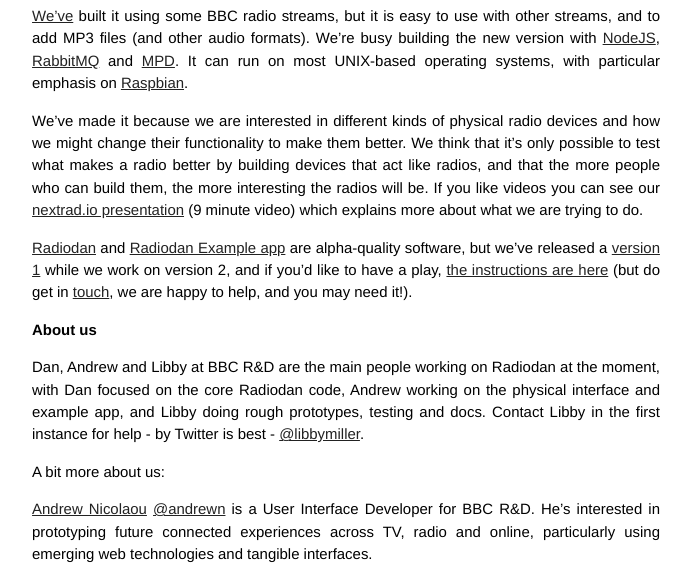
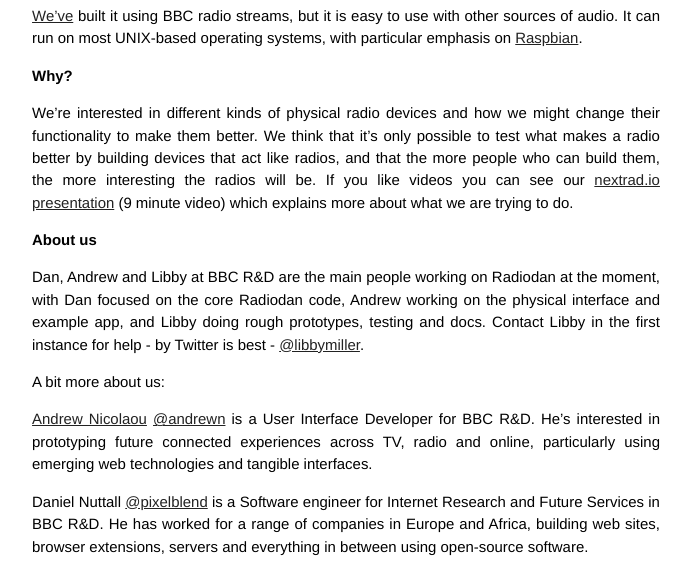
Before and after one commit to radiodan/radiodan.github.io, a Jekyll site: the page built from about/index.md, in a window 1280 px wide and 900 px high, cut to the strip 324-900 px from the top of the window. Shown: the whole strip, without its empty margins (294-985 px from the left). Built offline with Jekyll 4.4.1, drawn with Linux system fonts in a browser that asks for light colours; Markdown is read by kramdown in place of the engine named in the settings; comment, search, counter and statistics services are not loaded.

Commit message:
Front page changes

```diff
--- a/_includes/about-project.md
+++ b/_includes/about-project.md
@@ -1,15 +1,13 @@
 Radiodan is Open Source software that lets you build your own internet radio on
 a Raspberry Pi or in pure software.
 
-[We've](/about) built it using some BBC radio streams, but it is easy to use
-with other streams, and to add MP3 files (and other audio formats). We're busy
-building the new version with [NodeJS](http://www.nodejs.org),
-[RabbitMQ](http://www.rabbitmq.com) and [MPD](http://www.musicpd.org/). It can
+[We've](/about) built it using BBC radio streams, but it is easy to use
+with other sources of audio. It can
 run on most UNIX-based operating systems, with particular emphasis on
 [Raspbian](http://www.raspbian.org/).
 
-
-We've made it because we are interested in different kinds of physical radio
+<h2>Why?</h2>
+We're interested in different kinds of physical radio
 devices and how we might change their functionality to make them better. We
 think that it's only possible to test what makes a radio better by building
 devices that act like radios, and that the more people who can build them, the
@@ -17,7 +15,7 @@
 [nextrad.io presentation](http://nextrad.io/videos/dan-nutall-libby-miller-radiodan-a-cheap-flexible-and-open-ip-radio/)
 (9 minute video) which explains more about what we are trying to do.
 
-
+<!--
 [Radiodan](https://github.com/radiodan/radiodan) and
 [Radiodan Example app](https://github.com/radiodan/radiodan_example) are
 alpha-quality software, but we've released a
@@ -26,3 +24,4 @@
 [the instructions are here](https://github.com/radiodan/project/blob/master/docs/getting_started.markdown)
 (but do get in [touch](2014/01/08/about-us.html), we are happy to help, and you
 may need it!).
+-->
--- a/_layouts/default.html
+++ b/_layouts/default.html
@@ -31,7 +31,7 @@
                   <script>!function(d,s,id){var js,fjs=d.getElementsByTagName(s)[0],p=/^http:/.test(d.location)?'http':'https';if(!d.getElementById(id)){js=d.createElement(s);js.id=id;js.src=p+'://platform.twitter.com/widgets.js';fjs.parentNode.insertBefore(js,fjs);}}(document, 'script', 'twitter-wjs');</script>
                 </div>
                 <div class="hero">
-                  An (experimental) homebrew, flexible, open source, IP radio
+                  A project to inspire new ideas for radio
                 </div>
             </div>
         </div>
```
Also changed, not shown: index.html (+7 -4 lines).
